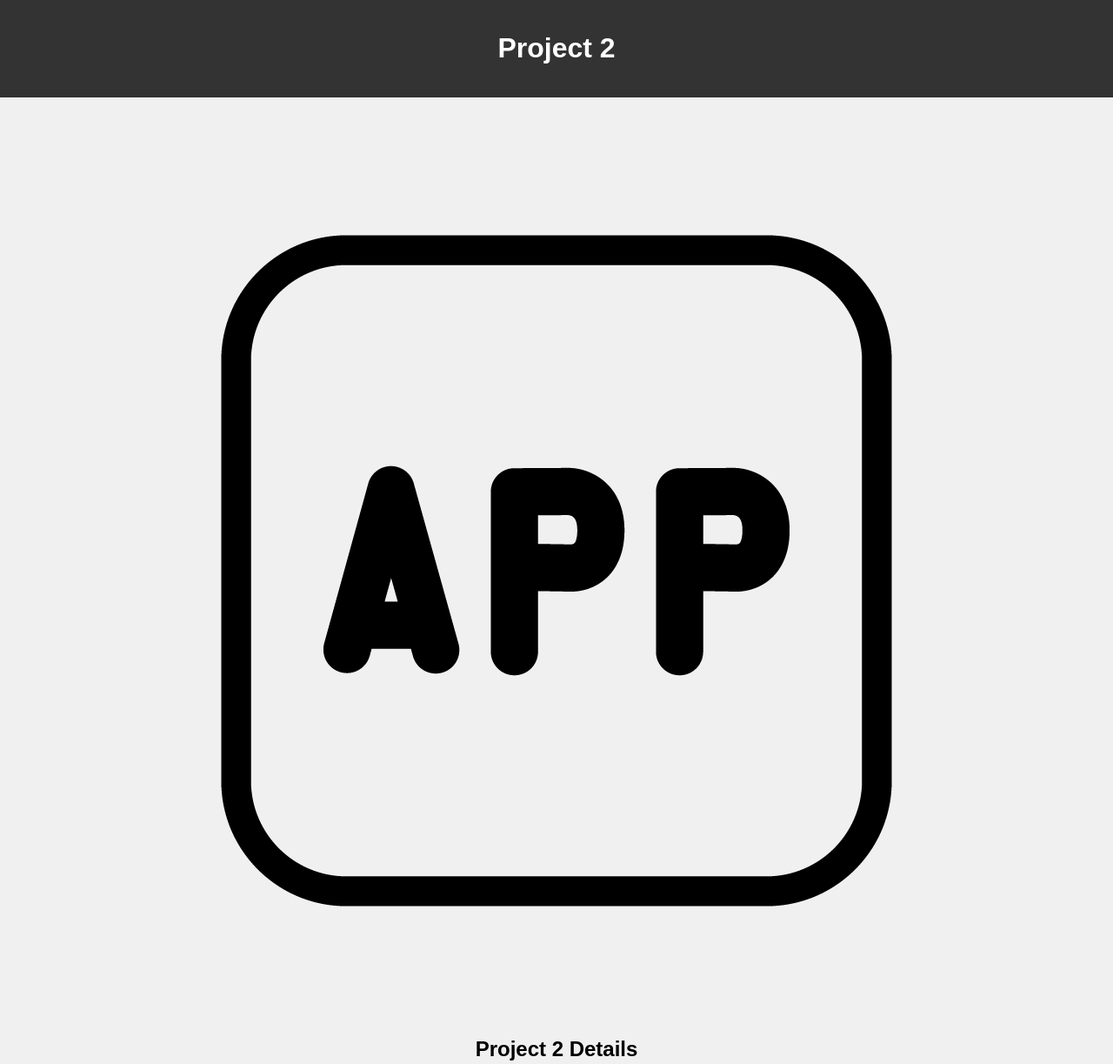
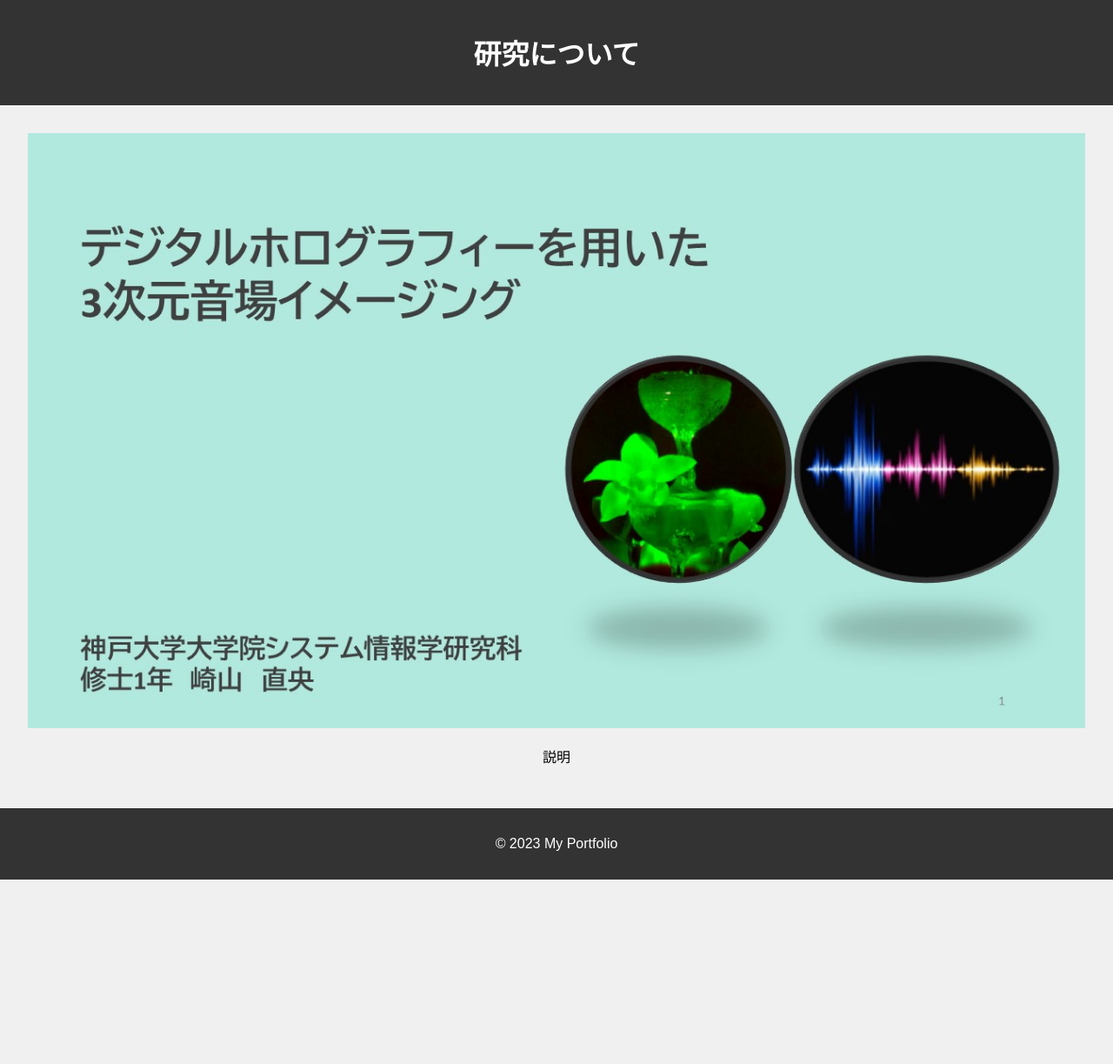
Before and after one commit to NaoSakiyama/My_portfolio, a plain HTML site: page project2.html in a window 1280 px wide. Shown: the top 1223 px of the page at 87% size. After the commit the page ends 1011 px from the top, so only its background shows below. Drawn offline with Linux system fonts and the light colour scheme.

Commit message:
画像の追加

```diff
--- a/project2.html
+++ b/project2.html
@@ -4,7 +4,7 @@
 <head>
     <meta charset="UTF-8">
     <meta name="viewport" content="width=device-width, initial-scale=1.0">
-    <title>Project 2 - My Portfolio</title>
+    <title>研究について</title>
     <style>
         body {
             margin: 0;
@@ -41,14 +41,13 @@
 <body>
 
     <header>
-        <h1>Project 2</h1>
+        <h1>研究について</h1>
     </header>
 
     <section>
-        <img class="project-image" src="project2_image.png" alt="Project 2 Image">
-        <h2>Project 2 Details</h2>
+        <img class="project-image" src="presen_pics/スライド1.JPG" alt="Project 2 Image">
         <p>
-            This is the detailed information about Project 2. Lorem ipsum dolor sit amet, consectetur adipiscing elit. ...
+            説明
         </p>
     </section>
 
```
Also changed, not shown: index.html (+3 -3 lines), 1222.png (added), presen_pics/スライド1.JPG (added), presen_pics/スライド10.JPG (added), presen_pics/スライド2.JPG (added), presen_pics/スライド3.JPG (added), presen_pics/スライド4.JPG (added), presen_pics/スライド5.JPG (added), presen_pics/スライド6.JPG (added), presen_pics/スライド7.JPG (added), presen_pics/スライド8.JPG (added), presen_pics/スライド9.JPG (added), カメラ.png (added), ト音記号.png (added), 1 more files.
